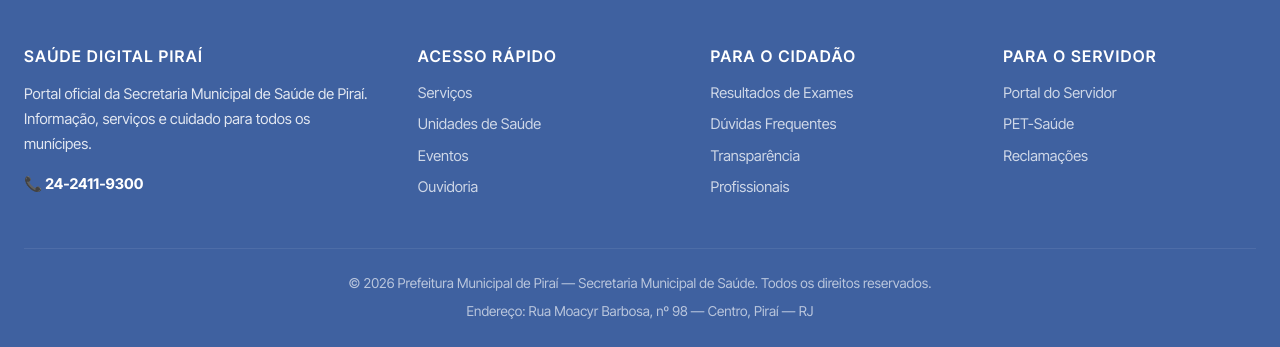
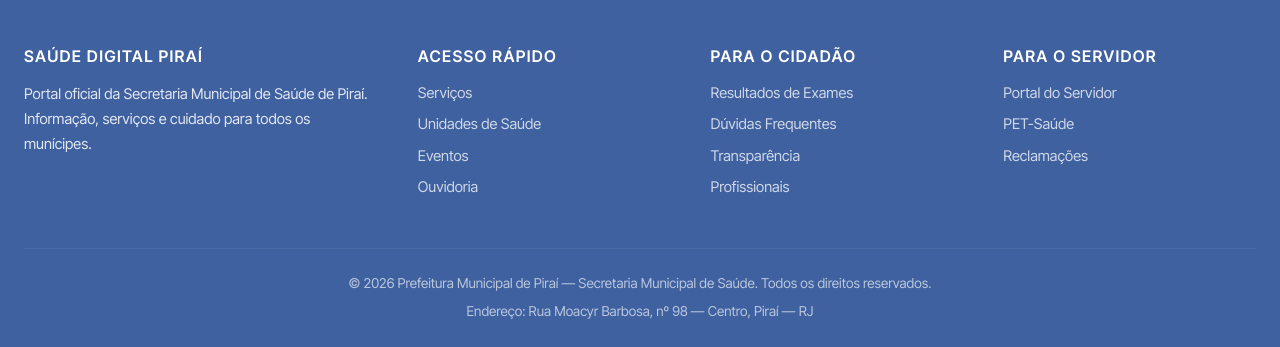
Before and after one commit to Guilhoke/Guilhoke.github.io, a Django app: page /busca/ in a window 1280 px wide. Shown: the part 708-1055 px from the top of the page. Run offline with Django 5.2, Linux system fonts and the light colour scheme.

Commit message:
feature: Ajustando o footer e adicionando o ícone do site

```diff
--- a/core/templates/base.html
+++ b/core/templates/base.html
@@ -12,7 +12,7 @@
 
   <meta name="description" content="{% block description %}{% endblock %}" />
 
-  <link rel="icon" type="image/x-icon" href="/core/static/img/logo.png">
+  <link rel="icon" type="image/png" href="../static/img/logo.png">
 
   <link rel="preconnect" href="https://fonts.googleapis.com" />
 
--- a/core/templates/components/footer.html
+++ b/core/templates/components/footer.html
@@ -11,9 +11,6 @@
           serviços e cuidado para todos os munícipes.
         </p>
 
-        <p style="margin-top: 1rem">
-          <strong style="color: white"> 📞 24-2411-9300 </strong>
-        </p>
       </div>
 
       <div>
```
Also changed, not shown: db.sqlite3.
